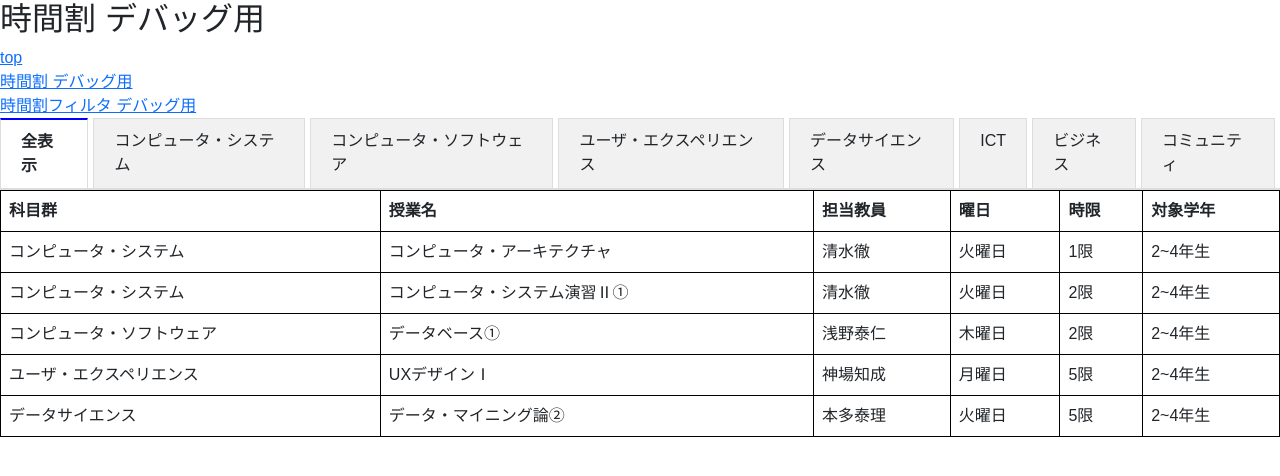
After one commit to s1f10230110/team-timetable, a Django app: page /test/ in a window 1280 px wide. The commit adds this page. Shown: the top 476 px of the page. Run offline with Django 5.2, Linux system fonts and the light colour scheme.

Commit message:
いろいろ

```diff
--- a/config/urls.py
+++ b/config/urls.py
@@ -15,10 +15,10 @@ Including another URLconf
     2. Add a URL to urlpatterns:  path('blog/', include('blog.urls'))
 """
 from django.contrib import admin
-from django.urls import path
+from django.urls import path, include
 from timetable import views as timetable_views
 
 urlpatterns = [
     path('admin/', admin.site.urls),
-    path('', timetable_views.index, name='index'),
+    path('', include('timetable.urls')),
 ]
--- a/timetable/static/timetable/css/index.css
+++ b/timetable/static/timetable/css/index.css
@@ -1,3 +1,41 @@
 h1 {
     color: blue;
 }
+
+body {
+    font-family: Arial, sans-serif;
+}
+.tabs {
+    display: flex;
+    border-bottom: 2px solid #ddd;
+}
+.tab {
+    padding: 10px 20px;
+    cursor: pointer;
+    border: 1px solid #ddd;
+    border-bottom: none;
+    background: #f1f1f1;
+    margin-right: 5px;
+}
+.tab.active {
+    background: white;
+    border-top: 2px solid blue;
+    font-weight: bold;
+}
+.tab-content {
+    display: none;
+    padding: 15px;
+    border: 1px solid #ddd;
+}
+.tab-content.active {
+    display: block;
+}
+table {
+    width: 100%;
+    border-collapse: collapse;
+}
+th, td {
+    border: 1px solid black;
+    padding: 8px;
+    text-align: left;
+}
--- /dev/null
+++ b/timetable/static/timetable/data/timetable.json
@@ -0,0 +1,135 @@
+{
+    "2024": {
+        "春学期": {
+            "コンピュータ・システム": {
+                "授業_2024_春": {
+                    "Instructor": "名前",
+                    "Day_of_the_week": "月曜日",
+                    "Period": "1限",
+                    "Grade": "1学年"
+                }
+            },
+            "コンピュータ・ソフトウェア": {
+
+            },
+            "ユーザ・エクスペリエンス": {
+
+            },
+            "データサイエンス": {
+
+            },
+            "ICT": {
+
+            },
+            "ビジネス": {
+
+            },
+            "コミュニティ": {
+
+            }
+        },
+
+        "秋学期": {
+            "コンピュータ・システム": {
+                "コンピュータ・アーキテクチャ": {
+                    "Instructor": "清水徹",
+                    "Day_of_the_week": "火曜日",
+                    "Period": "1限",
+                    "Grade": "2~4年生"
+                },
+                "コンピュータ・システム演習Ⅱ➀": {
+                    "Instructor": "清水徹",
+                    "Day_of_the_week": "火曜日",
+                    "Period": "2限",
+                    "Grade": "2~4年生"
+                }
+            },
+            "コンピュータ・ソフトウェア": {
+                "データベース➀": {
+                    "Instructor": "浅野泰仁",
+                    "Day_of_the_week": "木曜日",
+                    "Period": "2限",
+                    "Grade": "2~4年生"
+                }
+            },
+            "ユーザ・エクスペリエンス": {
+                "UXデザインⅠ": {
+                    "Instructor": "神場知成",
+                    "Day_of_the_week": "月曜日",
+                    "Period": "5限",
+                    "Grade": "2~4年生"
+                }
+            },
+            "データサイエンス": {
+                "データ・マイニング論➁": {
+                    "Instructor": "本多泰理",
+                    "Day_of_the_week": "火曜日",
+                    "Period": "5限",
+                    "Grade": "2~4年生"
+                }
+            }
+        }
+    },
+
+
+
+    "2025": {
+        "春学期": {
+            "コンピュータ・システム": {
+                "授業_2025_春": {
+                    "Instructor": "名前",
+                    "Day_of_the_week": "月曜日",
+                    "Period": "1限",
+                    "Grade": "2学年"
+                }
+            },
+            "コンピュータ・ソフトウェア": {
+
+            },
+            "ユーザ・エクスペリエンス": {
+
+            },
+            "データサイエンス": {
+
+            },
+            "ICT": {
+
+            },
+            "ビジネス": {
+
+            },
+            "コミュニティ": {
+
+            }
+        },
+
+        "秋学期": {
+            "コンピュータ・システム": {
+                "授業_2025_秋": {
+                    "Instructor": "名前",
+                    "Day_of_the_week": "月曜日",
+                    "Period": "1限",
+                    "Grade": "3学年"
+                }
+            },
+            "コンピュータ・ソフトウェア": {
+
+            },
+            "ユーザ・エクスペリエンス": {
+
+            },
+            "データサイエンス": {
+
+            },
+            "ICT": {
+
+            },
+            "ビジネス": {
+
+            },
+            "コミュニティ": {
+
+            }
+        }
+    }
+}
--- /dev/null
+++ b/timetable/static/timetable/js/test.js
@@ -0,0 +1,82 @@
+let timetableData = {}; // グローバル変数として保持
+
+fetch(timetableJsonUrl)
+    .then(response => response.json())
+    .then(data => {
+        timetableData = data;
+        switchTab("全表示"); // データを取得後に初期表示
+    })
+    .catch(error => console.error("Error loading JSON:", error));
+
+function loadTimetable(category) {
+    const contentArea = document.getElementById("content"); // 1つの共通エリアに表示
+    contentArea.innerHTML = ""; // 既存の内容をクリア
+
+    let subjects = {};
+    if (category === "全表示") {
+        // 全カテゴリの授業を取得
+        subjects = Object.assign({},
+            timetableData["2024"]["秋学期"]["コンピュータ・システム"],
+            timetableData["2024"]["秋学期"]["コンピュータ・ソフトウェア"],
+            timetableData["2024"]["秋学期"]["ユーザ・エクスペリエンス"],
+            timetableData["2024"]["秋学期"]["データサイエンス"],
+            timetableData["2024"]["秋学期"]["ICT"],
+            timetableData["2024"]["秋学期"]["ビジネス"],
+            timetableData["2024"]["秋学期"]["コミュニティ"]
+        );
+    } else {
+        subjects = timetableData["2024"]["秋学期"][category] || {};
+    }
+
+    const table = document.createElement("table");
+    table.innerHTML = `
+        <thead>
+            <tr>
+                <th>科目群</th>
+                <th>授業名</th>
+                <th>担当教員</th>
+                <th>曜日</th>
+                <th>時限</th>
+                <th>対象学年</th>
+            </tr>
+        </thead>
+        <tbody>
+            ${Object.keys(subjects).map(subject => {
+                const details = subjects[subject];
+                return `
+                    <tr>
+                        <td>${category === "全表示" ? findCategory(subject) : category}</td>
+                        <td>${subject}</td>
+                        <td>${details.Instructor}</td>
+                        <td>${details.Day_of_the_week}</td>
+                        <td>${details.Period}</td>
+                        <td>${details.Grade}</td>
+                    </tr>
+                `;
+            }).join('')}
+        </tbody>
+    `;
+
+    contentArea.appendChild(table);
+}
+
+function findCategory(subjectName) {
+    for (const category in timetableData["2024"]["秋学期"]) {
+        if (subjectName in timetableData["2024"]["秋学期"][category]) {
+            return category;
+        }
+    }
+    return "不明";
+}
+
+function switchTab(category) {
+    // タブの切り替え
+    document.querySelectorAll(".tab").forEach(tab => {
+        tab.classList.toggle("active", tab.textContent === category);
+    });
+
+    // 表示データをロード
+    loadTimetable(category);
+}
+
+// 初期表示は fetch() の完了後に行う
--- /dev/null
+++ b/timetable/templates/timetable/test.html
@@ -0,0 +1,46 @@
+{% load static %}
+<!DOCTYPE html>
+<html lang="ja">
+
+  <head>
+    <title>timetable Application</title>
+    <meta charset="UTF-8">
+    <meta name="viewport" content="width=device-width, initial-scale=1.0">
+    <link href="https://cdn.jsdelivr.net/npm/bootstrap@5.2.3/dist/css/bootstrap.min.css" rel="stylesheet" integrity="sha384-rbsA2VBKQhggwzxH7pPCaAqO46MgnOM80zW1RWuH61DGLwZJEdK2Kadq2F9CUG65" crossorigin="anonymous">
+    <script src="https://code.jquery.com/jquery-3.4.1.min.js" integrity="sha256-CSXorXvZcTkaix6Yvo6HppcZGetbYMGWSFlBw8HfCJo=" crossorigin="anonymous"></script>
+    <meta name="author" content="INIAD">
+    <link href="{% static 'timetable/css/index.css' %}" rel="stylesheet">
+  </head>
+
+  <body>
+
+    <script>
+      const timetableJsonUrl = "{% static 'timetable/data/timetable.json' %}";
+    </script>
+
+    <h2>時間割 デバッグ用</h2>
+
+    <a href="{% url 'index' %}">top</a>
+    <br>
+    <a href="{% url 'test' %}">時間割 デバッグ用</a>
+    <br>
+    <a href="{% url 'filter' %}">時間割フィルタ デバッグ用</a>
+
+    <!-- タブ -->
+    <div class="tabs">
+      <div class="tab active" onclick="switchTab('全表示')">全表示</div>
+      <div class="tab" onclick="switchTab('コンピュータ・システム')">コンピュータ・システム</div>
+      <div class="tab" onclick="switchTab('コンピュータ・ソフトウェア')">コンピュータ・ソフトウェア</div>
+      <div class="tab" onclick="switchTab('ユーザ・エクスペリエンス')">ユーザ・エクスペリエンス</div>
+      <div class="tab" onclick="switchTab('データサイエンス')">データサイエンス</div>
+      <div class="tab" onclick="switchTab('ICT')">ICT</div>
+      <div class="tab" onclick="switchTab('ビジネス')">ビジネス</div>
+      <div class="tab" onclick="switchTab('コミュニティ')">コミュニティ</div>
+    </div>
+
+  <div id="content"></div>
+
+    <script src="{% static 'timetable/js/test.js' %}"></script>
+  </body>
+
+</html>
--- /dev/null
+++ b/timetable/urls.py
@@ -0,0 +1,9 @@
+from django.urls import path
+from . import views
+
+urlpatterns = [
+    path('', views.index, name='index'),
+    path('test/', views.test, name='test'),
+    path('test2/', views.test2, name='test2'),
+    path('filter/', views.filter, name='filter'),
+]
--- a/timetable/views.py
+++ b/timetable/views.py
@@ -3,3 +3,12 @@ from django.shortcuts import render
 # Create your views here.
 def index(request):
     return render(request, 'timetable/index.html')
+
+def test(request):
+    return render(request, 'timetable/test.html')
+
+def test2(request):
+    return render(request, 'timetable/test2.html')
+
+def filter(request):
+    return render(request, 'timetable/filter.html')
```
Also changed, not shown: timetable/static/timetable/css/filter.css (added, +26 -0 lines), timetable/static/timetable/css/test2.css (added, +10 -0 lines), timetable/static/timetable/js/filter.js (added, +67 -0 lines), timetable/static/timetable/js/test2.js (added, +77 -0 lines), timetable/templates/timetable/filter.html (added, +104 -0 lines), timetable/templates/timetable/index.html (+7 -1 lines), timetable/templates/timetable/test2.html (added, +58 -0 lines).
